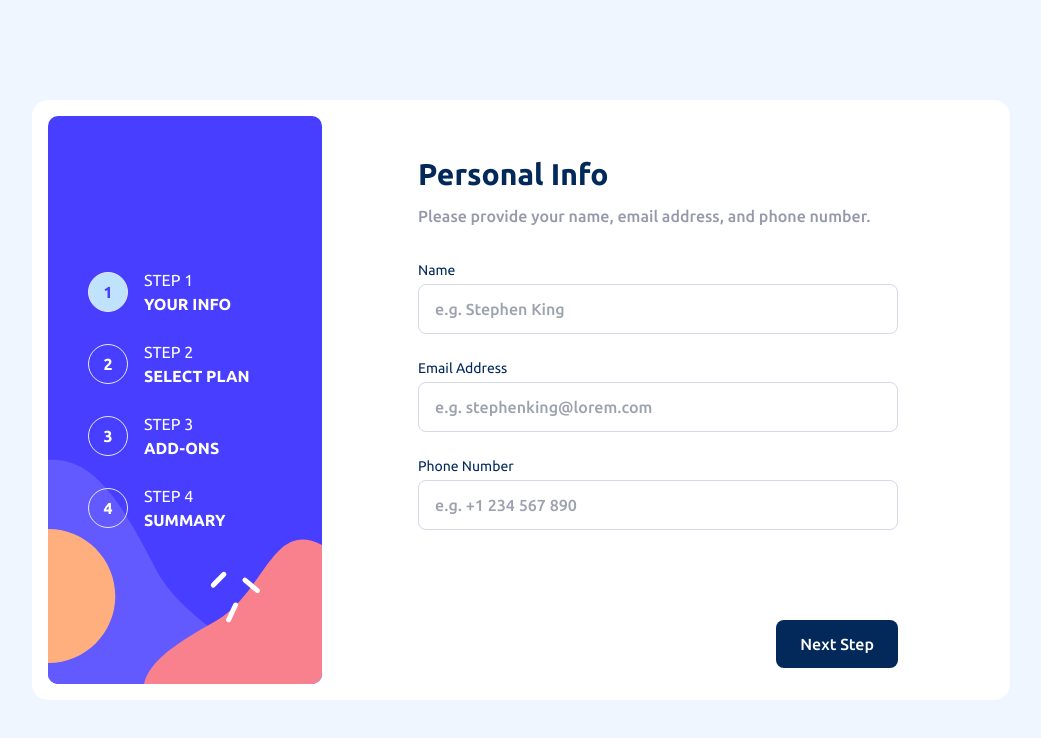
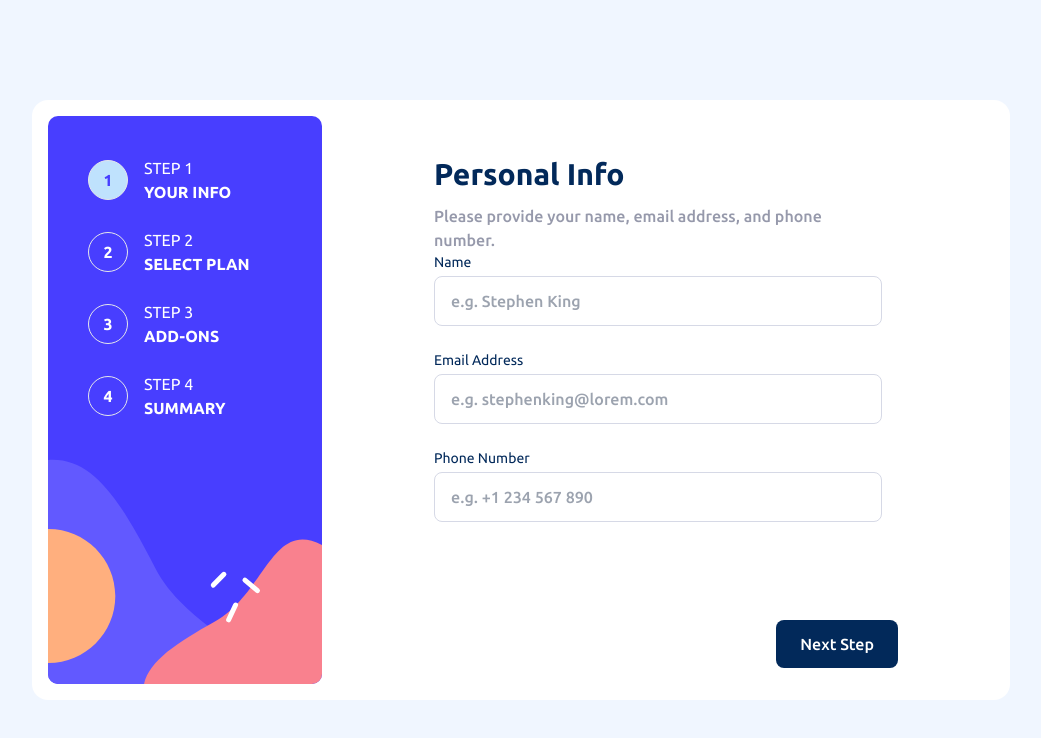
Before and after one commit to stay-js/fm-multi-step-form, a Next.js app: page / in a window 1280 px wide. Shown: the top 738 px of the page, without its empty margins (119-1160 px from the left). Built offline with nearby package versions, Linux system fonts and the light colour scheme.

Commit message:
background absoulute, content static

```diff
--- a/src/components/add-on.tsx
+++ b/src/components/add-on.tsx
@@ -19,8 +19,8 @@ export const AddOn: React.FC<{
   prevStep: () => void;
   nextStep: () => void;
 }> = ({ selectedAddOns, setSelectedAddOns, billing, prevStep, nextStep }) => (
-  <div className="flex min-h-full flex-col justify-between bg-magnolia lg:min-w-[42rem] lg:bg-transparent">
-    <div className="absolute left-4 right-4 top-32 flex h-fit flex-col gap-8 rounded-lg bg-white px-8 py-10 lg:static lg:h-full lg:px-24">
+  <div className="flex min-h-full flex-col justify-between gap-8 bg-magnolia lg:h-fit lg:w-[42rem] lg:bg-transparent">
+    <div className="z-10 mx-4 mt-32 flex h-fit flex-col gap-8 rounded-lg bg-white px-8 py-10 lg:mt-0 lg:min-h-full lg:gap-0 lg:px-24">
       <div className="flex flex-col gap-3">
         <h1 className="text-3xl font-bold text-marine-blue">Pick add-ons</h1>
         <p className="font-medium text-cool-gray">Add-ons help enhance your gaming experience.</p>
--- a/src/components/form.tsx
+++ b/src/components/form.tsx
@@ -31,7 +31,7 @@ export const Form: React.FC = () => {
 
   return (
     <div className="relative flex min-h-screen w-screen flex-col rounded-2xl bg-white lg:min-h-fit lg:w-fit lg:flex-row lg:p-4">
-      <div className="relative isolate flex gap-4 ">
+      <div className="absolute flex w-full gap-4 lg:relative lg:w-fit">
         <picture className="w-full">
           <source
             srcSet="/bg-sidebar-desktop.svg"
@@ -41,7 +41,7 @@ export const Form: React.FC = () => {
           <img src="/bg-sidebar-mobile.svg" className="w-full" alt="" />
         </picture>
 
-        <ul className="absolute flex w-full justify-center gap-6 p-10 text-white lg:inset-0 lg:flex-col">
+        <ul className="absolute flex w-full justify-center gap-6 p-10 text-white lg:inset-0 lg:flex-col lg:justify-start">
           {['Your Info', 'Select Plan', 'Add-ons', 'Summary'].map((title, index) => (
             <li className="flex items-center gap-4" key={title}>
               <div
--- a/src/components/info.tsx
+++ b/src/components/info.tsx
@@ -40,9 +40,9 @@ export const Info: React.FC<{
   return (
     <form
       onSubmit={handleSubmit(onSubmit)}
-      className="flex min-h-full flex-col justify-between bg-magnolia lg:w-[42rem] lg:bg-transparent"
+      className="flex min-h-full flex-col justify-between gap-8 bg-magnolia lg:h-fit lg:w-[42rem] lg:bg-transparent"
     >
-      <div className="absolute left-4 right-4 top-32 flex h-fit flex-col gap-8 rounded-lg bg-white px-8 py-10 lg:static lg:h-full lg:px-24">
+      <div className="z-10 mx-4 mt-32 flex h-fit flex-col gap-8 rounded-lg bg-white px-8 py-10 lg:mt-0 lg:min-h-full lg:gap-0 lg:px-24">
         <div className="flex flex-col gap-3">
           <h1 className="text-3xl font-bold text-marine-blue">Personal Info</h1>
           <p className="font-medium text-cool-gray">
--- a/src/components/plan.tsx
+++ b/src/components/plan.tsx
@@ -14,8 +14,8 @@ export const Plan: React.FC<{
   prevStep: () => void;
   nextStep: () => void;
 }> = ({ plan, setPlan, billing, setBilling, prevStep, nextStep }) => (
-  <div className="flex min-h-full flex-col justify-between bg-magnolia lg:w-[42rem] lg:bg-transparent">
-    <div className="absolute left-4 right-4 top-32 flex h-fit flex-col gap-8 rounded-lg bg-white px-8 py-10 lg:static lg:h-full lg:px-24">
+  <div className="flex min-h-full flex-col justify-between gap-8 bg-magnolia lg:h-fit lg:w-[42rem] lg:bg-transparent">
+    <div className="z-10 mx-4 mt-32 flex h-fit flex-col gap-8 rounded-lg bg-white px-8 py-10 lg:mt-0 lg:min-h-full lg:gap-0 lg:px-24">
       <div className="flex flex-col gap-3">
         <h1 className="text-3xl font-bold text-marine-blue">Select your plan</h1>
         <p className="font-medium text-cool-gray">
--- a/src/components/summary.tsx
+++ b/src/components/summary.tsx
@@ -24,8 +24,8 @@ export const Summary: React.FC<{
   });
 
   return (
-    <div className="flex min-h-full flex-col justify-between bg-magnolia lg:w-[42rem] lg:bg-transparent">
-      <div className="absolute left-4 right-4 top-32 flex h-fit flex-col gap-8 rounded-lg bg-white px-8 py-10 lg:static lg:h-full lg:px-24">
+    <div className="flex min-h-full flex-col justify-between gap-8 bg-magnolia lg:h-fit lg:w-[42rem] lg:bg-transparent">
+      <div className="z-10 mx-4 mt-32 flex h-fit flex-col gap-8 rounded-lg bg-white px-8 py-10 lg:mt-0 lg:min-h-full lg:gap-0 lg:px-24">
         {isConfirmed ? (
           <div className="grid h-full place-content-center gap-8 py-16 text-center">
             <Image
```
Also changed, not shown: 1 other file (tests, documents, lock files or other folders).
